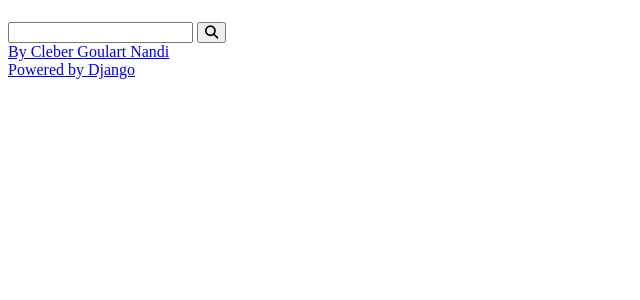
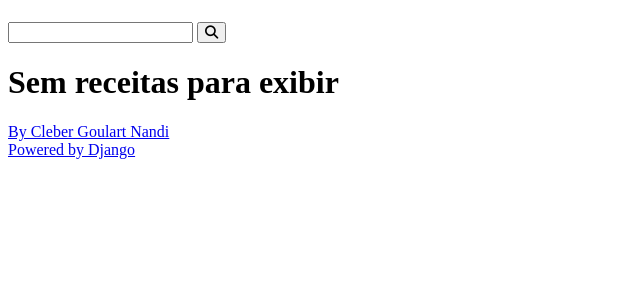
Before and after one commit to CleberNandi/curso-django-projeto1, a Django app: template recipes/templates/recipes/pages/home_view.html in a window 1280 px wide. Shown: the part 58-358 px from the top of the page, without its empty margins (0-640 px from the left). Run offline with Django 3.2, Linux system fonts and the light colour scheme; the template is opened without the code that fills it, so the values that code supplies are empty.

Commit message:
Alterando a home view para mostrar mensagem caso nao tenha receita

```diff
--- a/recipes/templates/recipes/pages/home_view.html
+++ b/recipes/templates/recipes/pages/home_view.html
@@ -6,6 +6,10 @@
 <div class="main-content main-content-list container">
     {% for recipe in recipes %}
         {% include "recipes/partials/recipe.html" %}
+    {% empty %}
+        <div class="center m-y ">
+            <h1>Sem receitas para exibir</h1>
+        </div>
     {% endfor %}
  </div>
  {% endblock content %}
```
